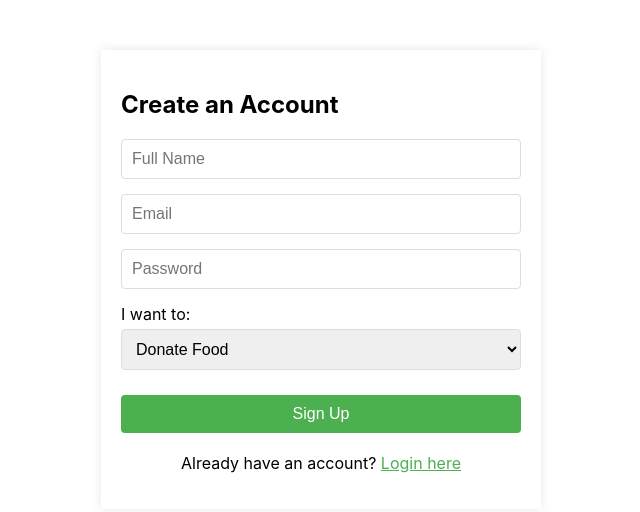
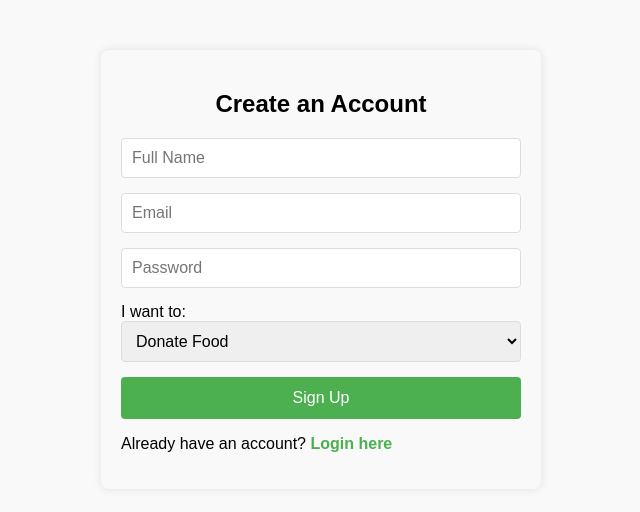
Before and after one commit to ShivamG-08/FoodShare, a React (Create React App) app in the folder frontend/: page /signup in a window 1280 px wide. Shown: the top 512 px of the page, without its empty margins (319-959 px from the left). Built offline with nearby package versions, Linux system fonts and the light colour scheme.

Commit message:
Add the landing page file and separeted .js and .css files for each component.

```diff
--- a/frontend/src/App.css
+++ b/frontend/src/App.css
@@ -1,38 +1,49 @@
-.App {
+body {
+  margin: 0;
+  font-family: Arial, sans-serif;
+  background-color: #f9f9f9;
+}
+
+.navbar {
+  display: flex;
+  justify-content: space-between;
+  align-items: center;
+  background-color: #4CAF50;
+  padding: 1rem 2rem;
+  color: white;
+}
+
+.navbar .logo {
+  font-size: 1.5rem;
+  font-weight: bold;
+}
+
+.navbar ul {
+  list-style: none;
+  display: flex;
+  gap: 1rem;
+  margin: 0;
+  padding: 0;
+}
+
+.navbar li a {
+  color: white;
+  text-decoration: none;
+  font-weight: 500;
+}
+
+.navbar li a:hover {
+  text-decoration: underline;
+}
+
+.home-container, .about-container, .contact-container {
+  padding: 2rem;
   text-align: center;
 }
 
-.App-logo {
-  height: 40vmin;
-  pointer-events: none;
-}
-
-@media (prefers-reduced-motion: no-preference) {
-  .App-logo {
-    animation: App-logo-spin infinite 20s linear;
-  }
-}
-
-.App-header {
-  background-color: #282c34;
-  min-height: 100vh;
+.landing-page {
   display: flex;
   flex-direction: column;
-  align-items: center;
-  justify-content: center;
-  font-size: calc(10px + 2vmin);
-  color: white;
+  gap: 3rem;
+  margin-top: 2rem;
 }
-
-.App-link {
-  color: #61dafb;
-}
-
-@keyframes App-logo-spin {
-  from {
-    transform: rotate(0deg);
-  }
-  to {
-    transform: rotate(360deg);
-  }
-}
--- /dev/null
+++ b/frontend/src/pages/DonorDashboard.css
@@ -0,0 +1,59 @@
+.donor-container {
+  max-width: 800px;
+  margin: 0 auto;
+  padding: 20px;
+  font-family: Arial, sans-serif;
+}
+
+.donor-form {
+  display: grid;
+  grid-template-columns: repeat(auto-fit, minmax(300px, 1fr));
+  gap: 20px;
+  margin-bottom: 20px;
+}
+
+.input-group {
+  display: flex;
+  flex-direction: column;
+}
+
+.input-group label {
+  margin-bottom: 5px;
+  font-weight: bold;
+}
+
+.input-group input,
+.input-group select {
+  padding: 10px;
+  border: 1px solid #ddd;
+  border-radius: 4px;
+  font-size: 16px;
+}
+
+.button-container {
+  grid-column: 1 / -1;
+  text-align: center;
+}
+
+.button-container button {
+  padding: 12px 24px;
+  background-color: #4CAF50;
+  color: white;
+  border: none;
+  border-radius: 4px;
+  cursor: pointer;
+  font-size: 16px;
+  width: 200px;
+}
+
+.result {
+  margin-top: 20px;
+  padding: 15px;
+  border-radius: 4px;
+  background-color: #f8f9fa;
+  border-left: 5px solid #4CAF50;
+}
+
+.result.error {
+  border-left-color: #f44336;
+}
--- a/frontend/src/pages/DonorDashboard.js
+++ b/frontend/src/pages/DonorDashboard.js
@@ -1,58 +1,6 @@
 import React, { useState } from "react";
 import axios from "axios";
-
-// Styling
-const containerStyle = {
-  maxWidth: '800px',
-  margin: '0 auto',
-  padding: '20px',
-  fontFamily: 'Arial, sans-serif'
-};
-
-const formStyle = {
-  display: 'grid',
-  gridTemplateColumns: 'repeat(auto-fit, minmax(300px, 1fr))',
-  gap: '20px',
-  marginBottom: '20px'
-};
-
-const inputGroup = {
-  display: 'flex',
-  flexDirection: 'column',
-  marginBottom: '15px'
-};
-
-const labelStyle = {
-  marginBottom: '5px',
-  fontWeight: 'bold'
-};
-
-const inputStyle = {
-  padding: '10px',
-  border: '1px solid #ddd',
-  borderRadius: '4px',
-  fontSize: '16px'
-};
-
-const buttonStyle = {
-  padding: '12px 24px',
-  backgroundColor: '#4CAF50',
-  color: 'white',
-  border: 'none',
-  borderRadius: '4px',
-  cursor: 'pointer',
-  fontSize: '16px',
-  marginTop: '10px',
-  width: '200px'
-};
-
-const resultStyle = {
-  marginTop: '20px',
-  padding: '15px',
-  borderRadius: '4px',
-  backgroundColor: '#f8f9fa',
-  borderLeft: '5px solid #4CAF50'
-};
+import "./DonorDashboard.css"; // ✅ import CSS file
 
 const foodTypes = ["fruit", "vegetable", "meat", "dairy", "bakery", "cooked_food"];
 const packagingTypes = ["none", "plastic", "glass", "metal", "paper"];
@@ -100,20 +48,14 @@ function DonorDashboard() {
   };
 
   return (
-    <div style={containerStyle}>
+    <div className="donor-container">
       <h2>Food Freshness Predictor</h2>
       <p>Fill in the details below to check if your food is still good to eat.</p>
 
-      <form onSubmit={handlePredict} style={formStyle}>
-        <div style={inputGroup}>
-          <label style={labelStyle}>Food Type *</label>
-          <select
-            name="food_type"
-            value={foodData.food_type}
-            onChange={handleChange}
-            style={inputStyle}
-            required
-          >
+      <form onSubmit={handlePredict} className="donor-form">
+        <div className="input-group">
+          <label>Food Type *</label>
+          <select name="food_type" value={foodData.food_type} onChange={handleChange} required>
             {foodTypes.map(type => (
               <option key={type} value={type}>
                 {type.charAt(0).toUpperCase() + type.slice(1).replace('_', ' ')}
@@ -122,72 +64,29 @@ function DonorDashboard() {
           </select>
         </div>
 
-        <div style={inputGroup}>
-          <label style={labelStyle}>Food Name *</label>
-          <input
-            type="text"
-            name="food_name"
-            value={foodData.food_name}
-            onChange={handleChange}
-            style={inputStyle}
-            required
-            placeholder="e.g., Apple, Chicken Curry"
-          />
+        <div className="input-group">
+          <label>Food Name *</label>
+          <input type="text" name="food_name" value={foodData.food_name} onChange={handleChange} required placeholder="e.g., Apple, Chicken Curry" />
         </div>
 
-        <div style={inputGroup}>
-          <label style={labelStyle}>Time Since Cooked (hours) *</label>
-          <input
-            type="number"
-            name="time_since_cooked_hours"
-            value={foodData.time_since_cooked_hours}
-            onChange={handleChange}
-            min="0"
-            step="0.5"
-            style={inputStyle}
-            required
-          />
+        <div className="input-group">
+          <label>Time Since Cooked (hours) *</label>
+          <input type="number" name="time_since_cooked_hours" value={foodData.time_since_cooked_hours} onChange={handleChange} min="0" step="0.5" required />
         </div>
 
-        <div style={inputGroup}>
-          <label style={labelStyle}>Storage Temperature (°C) *</label>
-          <input
-            type="number"
-            name="storage_temp_c"
-            value={foodData.storage_temp_c}
-            onChange={handleChange}
-            min="-20"
-            max="40"
-            step="0.1"
-            style={inputStyle}
-            required
-          />
+        <div className="input-group">
+          <label>Storage Temperature (°C) *</label>
+          <input type="number" name="storage_temp_c" value={foodData.storage_temp_c} onChange={handleChange} min="-20" max="40" step="0.1" required />
         </div>
 
-        <div style={inputGroup}>
-          <label style={labelStyle}>Humidity (0-1) *</label>
-          <input
-            type="number"
-            name="humidity"
-            value={foodData.humidity}
-            onChange={handleChange}
-            min="0"
-            max="1"
-            step="0.01"
-            style={inputStyle}
-            required
-          />
+        <div className="input-group">
+          <label>Humidity (0-1) *</label>
+          <input type="number" name="humidity" value={foodData.humidity} onChange={handleChange} min="0" max="1" step="0.01" required />
         </div>
 
-        <div style={inputGroup}>
-          <label style={labelStyle}>Packaging *</label>
-          <select
-            name="packaging"
-            value={foodData.packaging}
-            onChange={handleChange}
-            style={inputStyle}
-            required
-          >
+        <div className="input-group">
+          <label>Packaging *</label>
+          <select name="packaging" value={foodData.packaging} onChange={handleChange} required>
             {packagingTypes.map(type => (
               <option key={type} value={type}>
                 {type.charAt(0).toUpperCase() + type.slice(1)}
@@ -196,68 +95,37 @@ function DonorDashboard() {
           </select>
         </div>
 
-        <div style={inputGroup}>
-          <label style={labelStyle}>Number of Times Reheated *</label>
-          <input
-            type="number"
-            name="previous_reheats"
-            value={foodData.previous_reheats}
-            onChange={handleChange}
-            min="0"
-            style={inputStyle}
-            required
-          />
+        <div className="input-group">
+          <label>Number of Times Reheated *</label>
+          <input type="number" name="previous_reheats" value={foodData.previous_reheats} onChange={handleChange} min="0" required />
         </div>
 
-        <div style={inputGroup}>
-          <label style={labelStyle}>pH Level (0-14) *</label>
-          <input
-            type="number"
-            name="ph_level"
-            value={foodData.ph_level}
-            onChange={handleChange}
-            min="0"
-            max="14"
-            step="0.1"
-            style={inputStyle}
-            required
-          />
+        <div className="input-group">
+          <label>pH Level (0-14) *</label>
+          <input type="number" name="ph_level" value={foodData.ph_level} onChange={handleChange} min="0" max="14" step="0.1" required />
         </div>
 
-        <div style={inputGroup}>
-          <label style={labelStyle}>Smell Score (1-10) *</label>
-          <input
-            type="number"
-            name="smell_score"
-            value={foodData.smell_score}
-            onChange={handleChange}
-            min="1"
-            max="10"
-            style={inputStyle}
-            required
-          />
+        <div className="input-group">
+          <label>Smell Score (1-10) *</label>
+          <input type="number" name="smell_score" value={foodData.smell_score} onChange={handleChange} min="1" max="10" required />
         </div>
 
-        <div style={{ gridColumn: '1 / -1', textAlign: 'center' }}>
-          <button
-            type="submit"
-            style={buttonStyle}
-            disabled={isLoading}
-          >
+        <div className="button-container">
+          <button type="submit" disabled={isLoading}>
             {isLoading ? 'Predicting...' : 'Check Food Freshness'}
           </button>
         </div>
       </form>
 
       {error && (
-        <div style={{ ...resultStyle, borderLeftColor: '#f44336' }}>
+        <div className="result error">
           <h3>Error</h3>
           <p>{error}</p>
         </div>
       )}
 
       {prediction && (
-        <div style={resultStyle}>
+        <div className="result">
           <h3>Prediction Result</h3>
           <p>
             <strong>Food:</strong> {foodData.food_name}<br />
--- /dev/null
+++ b/frontend/src/pages/Login.css
@@ -0,0 +1,55 @@
+.login-container {
+  max-width: 400px;
+  margin: 50px auto;
+  padding: 20px;
+  box-shadow: 0 0 10px rgba(0,0,0,0.1);
+  border-radius: 8px;
+  font-family: Arial, sans-serif;
+}
+
+.login-container h2 {
+  text-align: center;
+  margin-bottom: 20px;
+}
+
+.login-container input {
+  padding: 10px;
+  border: 1px solid #ddd;
+  border-radius: 4px;
+  font-size: 16px;
+  width: 100%;
+  margin-bottom: 15px;
+  box-sizing: border-box;
+}
+
+.login-container button {
+  width: 100%;
+  padding: 12px;
+  background-color: #4CAF50;
+  color: white;
+  border: none;
+  border-radius: 4px;
+  font-size: 16px;
+  cursor: pointer;
+  margin-top: 10px;
+}
+
+.login-container button:disabled {
+  opacity: 0.7;
+  cursor: not-allowed;
+}
+
+.error-box {
+  color: #d32f2f;
+  background-color: #ffebee;
+  padding: 10px;
+  border-radius: 4px;
+  margin-bottom: 15px;
+  text-align: center;
+}
+
+.signup-link {
+  color: #4CAF50;
+  text-decoration: none;
+  font-weight: bold;
+}
--- a/frontend/src/pages/Login.js
+++ b/frontend/src/pages/Login.js
@@ -1,32 +1,16 @@
 import React, { useState } from "react";
 import axios from "axios";
 import { useNavigate, Link } from "react-router-dom";
-
-// Input field styling
-const inputStyle = {
-  padding: '10px',
-  border: '1px solid #ddd',
-  borderRadius: '4px',
-  fontSize: '16px',
-  width: '100%',
-  boxSizing: 'border-box',
-  marginBottom: '15px'
-};
+import "./Login.css";
 
 function Login() {
-  const [formData, setFormData] = useState({
-    email: "",
-    password: ""
-  });
+  const [formData, setFormData] = useState({ email: "", password: "" });
   const [error, setError] = useState("");
   const [isLoading, setIsLoading] = useState(false);
   const navigate = useNavigate();
 
   const handleChange = (e) => {
-    setFormData({
-      ...formData,
-      [e.target.name]: e.target.value
-    });
+    setFormData({ ...formData, [e.target.name]: e.target.value });
   };
 
   const handleSubmit = async (e) => {
@@ -38,18 +22,11 @@ function Login() {
       const response = await axios.post(
         "http://localhost:5000/auth/login",
         formData,
-        {
-          headers: {
-            'Content-Type': 'application/json'
-          }
-        }
+        { headers: { "Content-Type": "application/json" } }
       );
 
       if (response.data && response.data.role) {
-        // Store user data in localStorage or context/state management
-        localStorage.setItem('userRole', response.data.role);
-
-        // Redirect based on role
+        localStorage.setItem("userRole", response.data.role);
         if (response.data.role === "donor") {
           navigate("/donor-dashboard");
         } else {
@@ -57,8 +34,7 @@ function Login() {
         }
       }
     } catch (err) {
-      const errorMessage = err.response?.data?.message || "Invalid email or password. Please try again.";
-      setError(errorMessage);
+      setError(err.response?.data?.message || "Invalid email or password. Please try again.");
       console.error("Login error:", err);
     } finally {
       setIsLoading(false);
@@ -66,26 +42,10 @@ function Login() {
   };
 
   return (
-    <div style={{
-      maxWidth: '400px',
-      margin: '50px auto',
-      padding: '20px',
-      boxShadow: '0 0 10px rgba(0,0,0,0.1)'
-    }}>
-      <h2 style={{ textAlign: 'center', marginBottom: '20px' }}>Login</h2>
+    <div className="login-container">
+      <h2>Login</h2>
 
-      {error && (
-        <div style={{
-          color: '#d32f2f',
-          backgroundColor: '#ffebee',
-          padding: '10px',
-          borderRadius: '4px',
-          marginBottom: '15px',
-          textAlign: 'center'
-        }}>
-          {error}
-        </div>
-      )}
+      {error && <div className="error-box">{error}</div>}
 
       <form onSubmit={handleSubmit}>
         <input
@@ -95,9 +55,7 @@ function Login() {
           value={formData.email}
           onChange={handleChange}
           required
-          style={inputStyle}
         />
-
         <input
           name="password"
           type="password"
@@ -105,32 +63,19 @@ function Login() {
           value={formData.password}
           onChange={handleChange}
           required
-          style={inputStyle}
           minLength="6"
         />
 
-        <button
-          type="submit"
-          disabled={isLoading}
-          style={{
-            width: '100%',
-            padding: '12px',
-            backgroundColor: '#4CAF50',
-            color: 'white',
-            border: 'none',
-            borderRadius: '4px',
-            fontSize: '16px',
-            cursor: 'pointer',
-            marginTop: '10px',
-            opacity: isLoading ? 0.7 : 1
-          }}
-        >
-          {isLoading ? 'Logging in...' : 'Login'}
+        <button type="submit" disabled={isLoading}>
+          {isLoading ? "Logging in..." : "Login"}
         </button>
       </form>
 
-      <p style={{ textAlign: 'center', marginTop: '20px' }}>
-        Don't have an account? <Link to="/signup" style={{ color: '#4CAF50' }}>Sign up here</Link>
+      <p>
+        Don't have an account?{" "}
+        <Link to="/signup" className="signup-link">
+          Sign up here
+        </Link>
       </p>
     </div>
   );
--- a/frontend/src/pages/ReceiverDashboard.js
+++ b/frontend/src/pages/ReceiverDashboard.js
@@ -1,8 +1,9 @@
 import React from "react";
+import "./ReceiverDashboard.css";
 
 function ReceiverDashboard() {
   return (
-    <div>
+    <div className="receiver-container">
       <h2>Receiver Dashboard</h2>
       <p>Welcome! Here you can accept donations.</p>
     </div>
--- /dev/null
+++ b/frontend/src/pages/Signup.css
@@ -0,0 +1,55 @@
+.signup-container {
+  max-width: 400px;
+  margin: 50px auto;
+  padding: 20px;
+  box-shadow: 0 0 10px rgba(0,0,0,0.1);
+  border-radius: 8px;
+  font-family: Arial, sans-serif;
+}
+
+.signup-container h2 {
+  text-align: center;
+  margin-bottom: 20px;
+}
+
+.signup-container input,
+.signup-container select {
+  padding: 10px;
+  border: 1px solid #ddd;
+  border-radius: 4px;
+  font-size: 16px;
+  width: 100%;
+  margin-bottom: 15px;
+  box-sizing: border-box;
+}
+
+.signup-container button {
+  width: 100%;
+  padding: 12px;
+  background-color: #4CAF50;
+  color: white;
+  border: none;
+  border-radius: 4px;
+  font-size: 16px;
+  cursor: pointer;
+}
+
+.signup-container button:disabled {
+  opacity: 0.7;
+  cursor: not-allowed;
+}
+
+.error-box {
+  color: #d32f2f;
+  background-color: #ffebee;
+  padding: 10px;
+  border-radius: 4px;
+  margin-bottom: 15px;
+  text-align: center;
+}
+
+.login-link {
+  color: #4CAF50;
+  text-decoration: none;
+  font-weight: bold;
+}
--- a/frontend/src/pages/Signup.js
+++ b/frontend/src/pages/Signup.js
@@ -1,27 +1,17 @@
 import React, { useState } from "react";
 import axios from "axios";
 import { useNavigate } from "react-router-dom";
-
-// Input field styling
-const inputStyle = {
-  padding: '10px',
-  border: '1px solid #ddd',
-  borderRadius: '4px',
-  fontSize: '16px',
-  width: '100%',
-  boxSizing: 'border-box'
-};
+import "./Signup.css";
 
 function Signup() {
   const [formData, setFormData] = useState({
     name: "",
     email: "",
     password: "",
-    role: "donor"
+    role: "donor",
   });
   const [error, setError] = useState("");
   const [isLoading, setIsLoading] = useState(false);
-
   const navigate = useNavigate();
 
   const handleChange = (e) => {
@@ -35,17 +25,15 @@ function Signup() {
 
     try {
       const response = await axios.post("http://localhost:5000/auth/signup", formData, {
-        headers: {
-          'Content-Type': 'application/json'
-        }
+        headers: { "Content-Type": "application/json" },
       });
-      if (response.data && response.data.message === "User registered successfully") {
+
+      if (response.data?.message === "User registered successfully") {
         alert(`Signup successful! You are registered as a ${formData.role}.`);
         navigate("/login");
       }
     } catch (err) {
-      const errorMessage = err.response?.data?.message || "Error signing up. Please try again.";
-      setError(errorMessage);
+      setError(err.response?.data?.message || "Error signing up. Please try again.");
       console.error("Signup error:", err);
     } finally {
       setIsLoading(false);
@@ -53,25 +41,18 @@ function Signup() {
   };
 
   return (
-    <div style={{
-      maxWidth: '400px',
-      margin: '50px auto',
-      padding: '20px',
-      boxShadow: '0 0 10px rgba(0,0,0,0.1)'
-    }}>
+    <div className="signup-container">
       <h2>Create an Account</h2>
-      <form onSubmit={handleSubmit} style={{
-        display: 'flex',
-        flexDirection: 'column',
-        gap: '15px'
-      }}>
+
+      {error && <div className="error-box">{error}</div>}
+
+      <form onSubmit={handleSubmit}>
         <input
           name="name"
           placeholder="Full Name"
           value={formData.name}
           onChange={handleChange}
           required
-          style={inputStyle}
         />
         <input
           name="email"
@@ -80,7 +61,6 @@ function Signup() {
           value={formData.email}
           onChange={handleChange}
           required
-          style={inputStyle}
         />
         <input
           name="password"
@@ -89,46 +69,25 @@ function Signup() {
           value={formData.password}
           onChange={handleChange}
           required
-          style={inputStyle}
           minLength="6"
         />
 
-        <div>
-          <label>I want to: </label>
-          <select
-            name="role"
-            value={formData.role}
-            onChange={handleChange}
-            required
-            style={{
-              ...inputStyle,
-              width: '100%',
-              marginTop: '5px'
-            }}
-          >
-            <option value="donor">Donate Food</option>
-            <option value="receiver">Receive Food</option>
-          </select>
-        </div>
+        <label>I want to:</label>
+        <select name="role" value={formData.role} onChange={handleChange} required>
+          <option value="donor">Donate Food</option>
+          <option value="receiver">Receive Food</option>
+        </select>
 
-        <button
-          type="submit"
-          style={{
-            padding: '10px',
-            backgroundColor: '#4CAF50',
-            color: 'white',
-            border: 'none',
-            borderRadius: '4px',
-            cursor: 'pointer',
-            fontSize: '16px',
-            marginTop: '10px'
-          }}
-        >
-          Sign Up
+        <button type="submit" disabled={isLoading}>
+          {isLoading ? "Signing Up..." : "Sign Up"}
         </button>
       </form>
-      <p style={{ marginTop: '20px', textAlign: 'center' }}>
-        Already have an account? <a href="/login" style={{ color: '#4CAF50' }}>Login here</a>
+
+      <p>
+        Already have an account?{" "}
+        <a href="/login" className="login-link">
+          Login here
+        </a>
       </p>
     </div>
   );
```
Also changed, not shown: frontend/src/App.js (+68 -1 lines), frontend/src/pages/ReceiverDashboard.css (added, +17 -0 lines).
